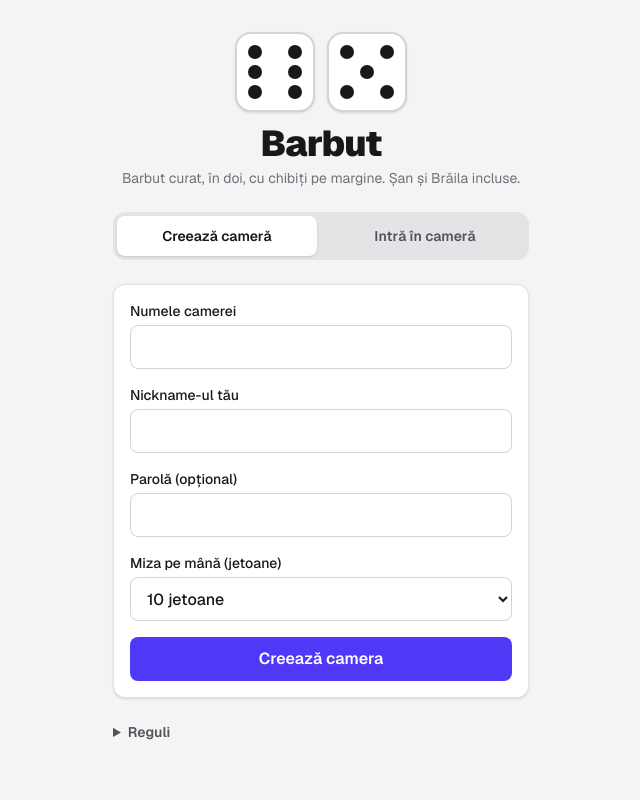
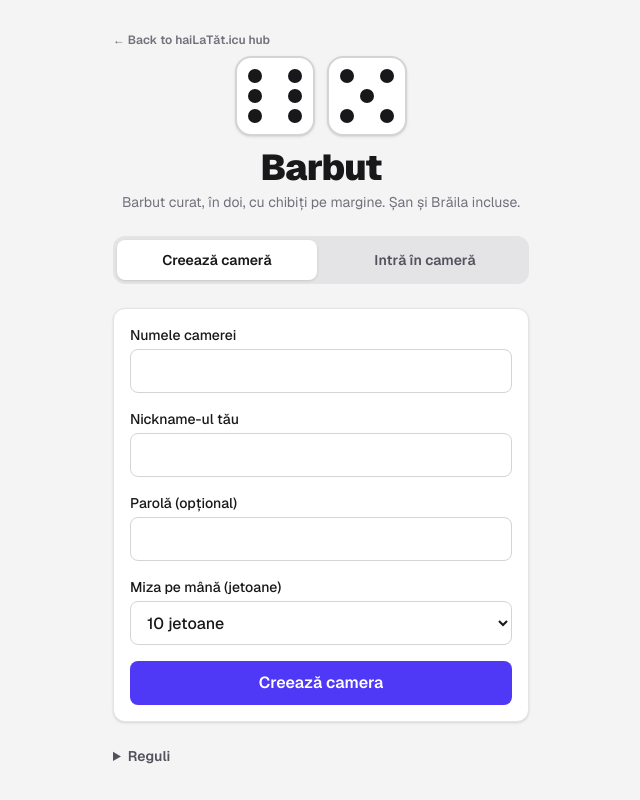
Before and after one commit to florin2495/webBarbutGame, a Next.js app: page / in a window 1280 px wide. Shown: the whole page, without its empty margins (319-959 px from the left). Built offline with nearby package versions, Linux system fonts and the light colour scheme.

Commit message:
Add back link to hailatat.icu hub on landing page
Bump version to 1.0.1.

```diff
--- a/package.json
+++ b/package.json
@@ -1,6 +1,6 @@
 {
   "name": "web-barbut-game",
-  "version": "1.0.0",
+  "version": "1.0.1",
   "private": true,
   "scripts": {
     "dev": "next dev",
--- a/src/components/Home.tsx
+++ b/src/components/Home.tsx
@@ -66,6 +66,9 @@ export function Home() {
 
   return (
     <main className="mx-auto flex w-full max-w-md flex-col gap-6 px-4 py-8">
+      <a href="https://hailatat.icu" className="-mb-4 self-start text-xs font-semibold text-zinc-500 hover:text-zinc-800 dark:hover:text-zinc-300">
+        ← Back to haiLaTăt.icu hub
+      </a>
       <header className="text-center">
         <div className="mb-3 flex justify-center gap-3" aria-hidden>
           <Die value={6} />
```
Also changed, not shown: 1 other file (tests, documents, lock files or other folders).
